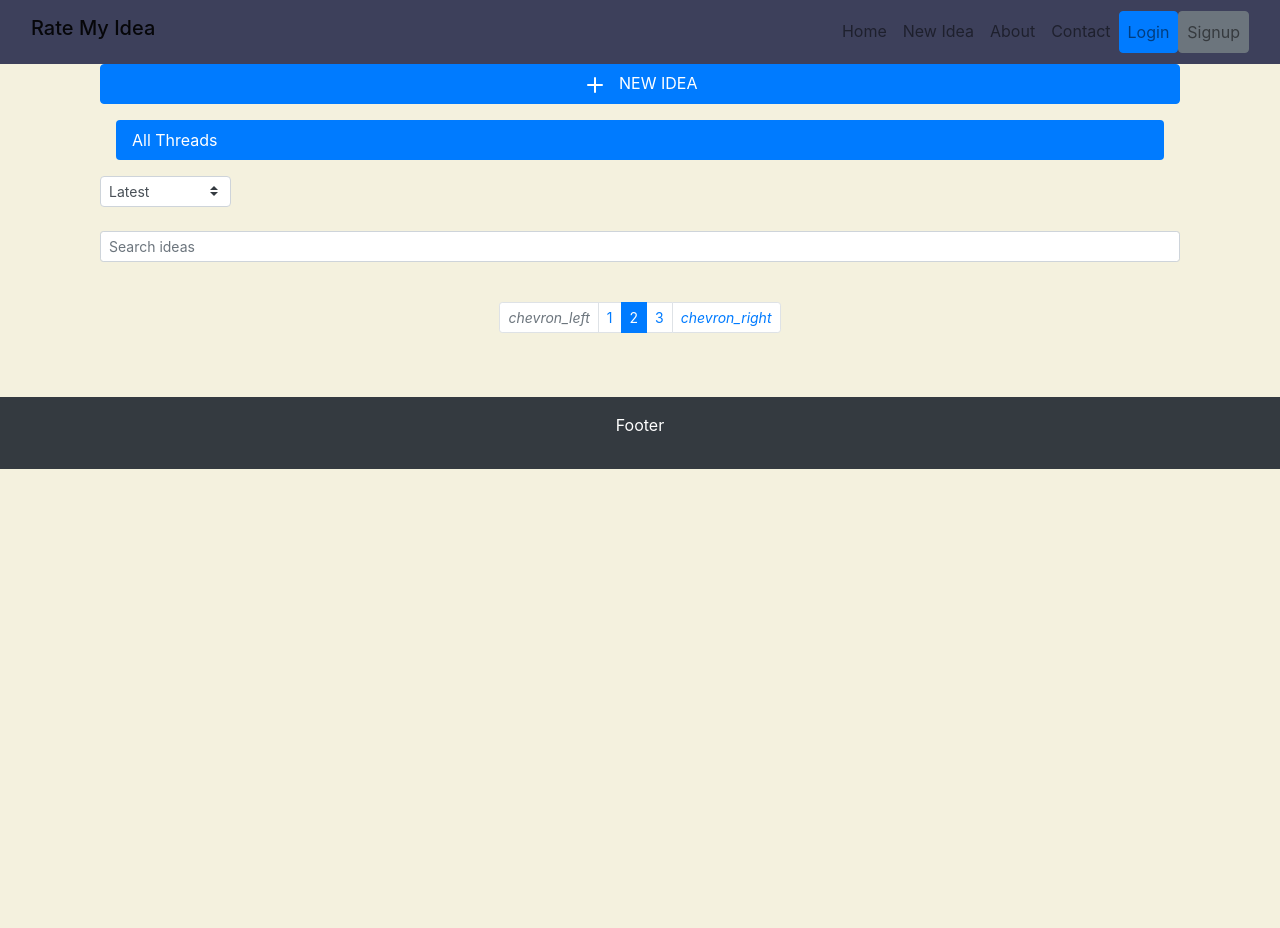
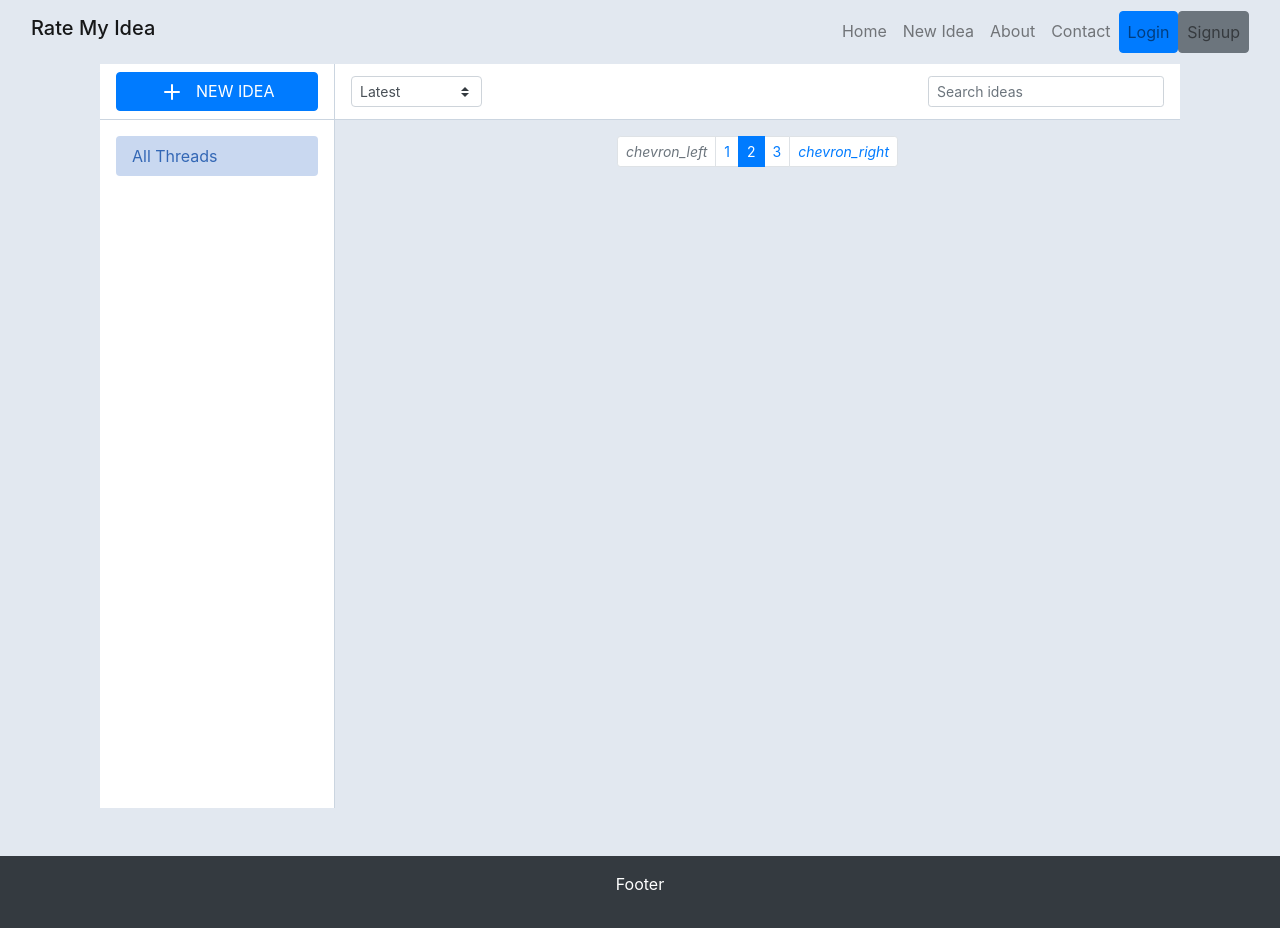
Before and after one commit to JackPflaum/RateMyIdea, a Django app: page / in a window 1280 px wide. Before the commit the page ends 469 px from the top, so only its background shows below. Run offline with Django 4.2, Linux system fonts and the light colour scheme; data that the repository does not hold is empty; some libraries are stand-ins or nearby versions.

Commit message:
css style to revamped home page

```diff
--- a/RateMyIdea/static/css/styles.css
+++ b/RateMyIdea/static/css/styles.css
@@ -1,16 +1,17 @@
 /*----------------------------Universal Styles----------------------------------------*/
-body {
-    background-color: #F4F1DE;
+body{
+    /* margin-top:20px; */
+    color: #1a202c;
+    text-align: left;
+    background-color: #e2e8f0;
 }
 
 a {
     text-decoration: none;
-    color: red;
 }
 
 a:hover {
     text-decoration: none;
-    color: purple;
 }
 
 .custom-btn {
@@ -26,13 +27,131 @@ a:hover {
 
 /*-------------------------------Navigation bar-------------------------------------*/
 .navbar-custom {
-    background-color: #3D405B;
+    background-color: #e2e8f0;
 }
 
 
 /*-------------------------------Home Page-------------------------------------*/
-.adjust-line-height {
-    line-height: 1em;
+.inner-wrapper {
+    position: relative;
+    height: calc(100vh - 3.5rem);
+    transition: transform 0.3s;
+}
+@media (min-width: 992px) {
+    .sticky-navbar .inner-wrapper {
+        height: calc(100vh - 3.5rem - 48px);
+    }
+}
+
+.inner-main,
+.inner-sidebar {
+    position: absolute;
+    top: 0;
+    bottom: 0;
+    display: flex;
+    flex-direction: column;
+}
+.inner-sidebar {
+    left: 0;
+    width: 235px;
+    border-right: 1px solid #cbd5e0;
+    background-color: #fff;
+    z-index: 1;
+}
+.inner-main {
+    right: 0;
+    left: 235px;
+}
+.inner-main-footer,
+.inner-main-header,
+.inner-sidebar-footer,
+.inner-sidebar-header {
+    height: 3.5rem;
+    border-bottom: 1px solid #cbd5e0;
+    display: flex;
+    align-items: center;
+    padding: 0 1rem;
+    flex-shrink: 0;
+}
+.inner-main-body,
+.inner-sidebar-body {
+    padding: 1rem;
+    overflow-y: auto;
+    position: relative;
+    flex: 1 1 auto;
+}
+.inner-main-body .sticky-top,
+.inner-sidebar-body .sticky-top {
+    z-index: 999;
+}
+.inner-main-footer,
+.inner-main-header {
+    background-color: #fff;
+}
+.inner-main-footer,
+.inner-sidebar-footer {
+    border-top: 1px solid #cbd5e0;
+    border-bottom: 0;
+    height: auto;
+    min-height: 3.5rem;
+}
+@media (max-width: 767.98px) {
+    .inner-sidebar {
+        left: -235px;
+    }
+    .inner-main {
+        left: 0;
+    }
+    .inner-expand .main-body {
+        overflow: hidden;
+    }
+    .inner-expand .inner-wrapper {
+        transform: translate3d(235px, 0, 0);
+    }
+}
+
+.nav .show>.nav-link.nav-link-faded, .nav-link.nav-link-faded.active, .nav-link.nav-link-faded:active, .nav-pills .nav-link.nav-link-faded.active, .navbar-nav .show>.nav-link.nav-link-faded {
+    color: #3367b5;
+    background-color: #c9d8f0;
+}
+
+.nav-pills .nav-link.active, .nav-pills .show>.nav-link {
+    color: #fff;
+    background-color: #467bcb;
+}
+.nav-link.has-icon {
+    display: flex;
+    align-items: center;
+}
+.nav-link.active {
+    color: #467bcb;
+}
+.nav-pills .nav-link {
+    border-radius: .25rem;
+}
+.nav-link {
+    color: #4a5568;
+}
+.card {
+    box-shadow: 0 1px 3px 0 rgba(0,0,0,.1), 0 1px 2px 0 rgba(0,0,0,.06);
+}
+
+.card {
+    position: relative;
+    display: flex;
+    flex-direction: column;
+    min-width: 0;
+    word-wrap: break-word;
+    background-color: #fff;
+    background-clip: border-box;
+    border: 0 solid rgba(0,0,0,.125);
+    border-radius: .25rem;
+}
+
+.card-body {
+    flex: 1 1 auto;
+    min-height: 1px;
+    padding: 1rem;
 }
 
 /*multi line text truncation*/
@@ -42,14 +161,6 @@ a:hover {
     -webkit-line-clamp: 2; /*truncate after 2 lines*/
     display: -webkit-box;
 }
-
-.profile-image {
-    width: auto;
-    height: 40px;
-    border-radius: 50%;
-}
-
-
 
 
 /*---------------------------------Idea Page-----------------------------------*/
@@ -75,10 +186,3 @@ a:hover {
 .line-spacing p{
     margin-bottom: 0.5em;
 }
-
-
-
-
-
-
-/*--------------------------------------------------------------------*/
```
